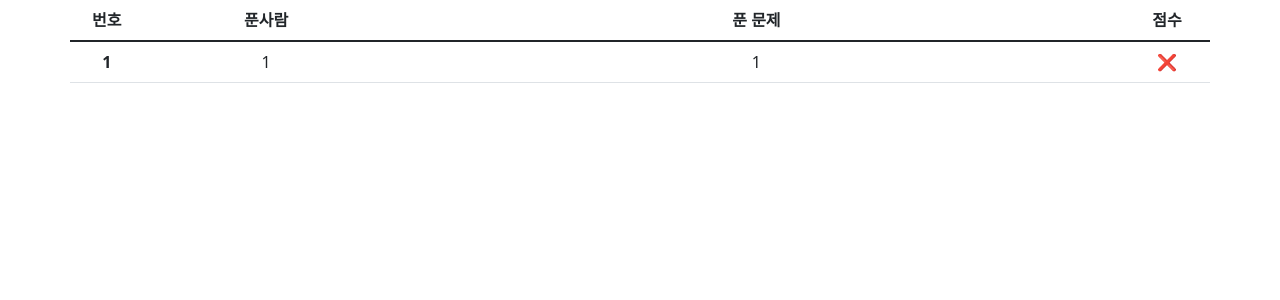
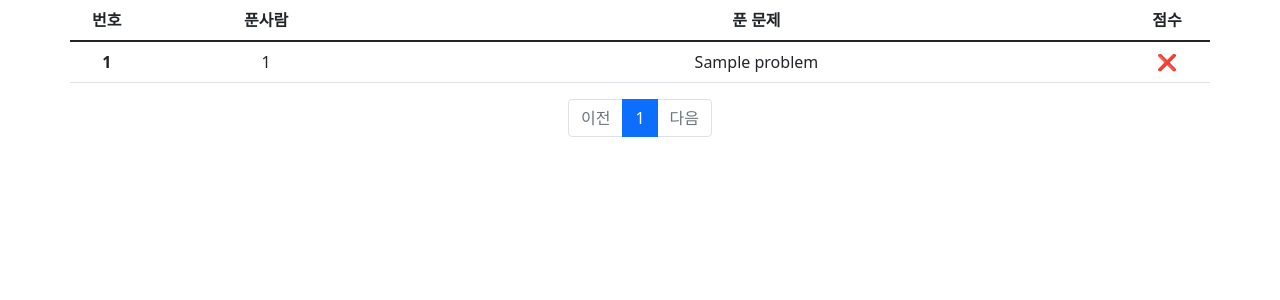
Before and after one commit to Jodayday/framework, a Flask app: template templates/check.html in a window 1280 px wide. Shown: the part 72-372 px from the top of the page. Run offline with Flask 3, Linux system fonts and the light colour scheme; the template is opened without the code that fills it: most values are stand-ins (such as "Sample title", 1, 10 or a date in 2020); parts of the project's set-up code (start-up, migrations or seed data) failed here and were passed over; some libraries are stand-ins or nearby versions.

Commit message:
문제풀이 페이지어 처리

```diff
--- a/app.py
+++ b/app.py
@@ -130,7 +130,9 @@ def subminssion():
 
 @app.route('/check/')
 def checks():
-    solve = Solve.query.all()
+    page = request.args.get('page', type=int, default=1)  # 페이지
+    solve = Solve.query.order_by(Solve.check)
+    solve = solve.paginate(page, per_page=15)
     return render_template('check.html', list=solve)
 # 개별풀이 확인
 
--- a/templates/check.html
+++ b/templates/check.html
@@ -3,19 +3,18 @@
 {% block head %}
 <title>IT 학습 : 풀이확인</title>
 <style>
-    .table-body{
+  .table-body {
     width: 100%;
     table-layout: fixed;
   }
 
-.lenght-mt{
+  .lenght-mt {
 
     overflow: hidden;
     text-overflow: ellipsis;
     white-space: nowrap;
     width: 40%;
   }
-
 </style>
 {% endblock %}
 
@@ -32,12 +31,13 @@
     </tr>
   </thead>
   <tbody class="align-middle text-center ">
-        {% for sol in list %}
+    {% for sol in list.items %}
+
     <tr onclick="location.href='/check/{{sol.id}}'">
 
-            <th scope="row"  class=""> {{sol.id}}</th>
-            <td class="lenght-mt">{{sol.user_id}}</td>
-            <td class="lenght-mt">{{sol.problem_id}}</td>
+      <th scope="row" class=""> {{sol.id}}</th>
+      <td class="lenght-mt">{{sol.user.userid}}</td>
+      <td class="lenght-mt">{{sol.problem.title}}</td>
       <td class="lenght-mt">
         {% if sol.check %}
         ⭕
@@ -56,6 +56,48 @@
 </table>
 
 
+<!-- 페이징처리 시작 -->
+<ul class="pagination justify-content-center">
+  <!-- 이전페이지 -->
+  {% if list.has_prev %}
+  <li class="page-item">
+    <a class="page-link" href="?page={{ list.prev_num }}">이전</a>
+  </li>
+  {% else %}
+  <li class="page-item disabled">
+    <a class="page-link" tabindex="-1" aria-disabled="true" href="javascript:void(0)">이전</a>
+  </li>
+  {% endif %}
+  {% for page_num in list.iter_pages() %}
+  {% if page_num %}
+  {% if page_num != list.page %}
+  <li class="page-item">
+    <a class="page-link" href="?page={{ page_num }}">{{ page_num }}</a>
+  </li>
+  {% else %}
+  <li class="page-item active" aria-current="page">
+    <a class="page-link" href="javascript:void(0)">{{ page_num }}</a>
+  </li>
+  {% endif %}
+  {% else %}
+  <li class="disabled">
+    <a class="page-link" href="javascript:void(0)">...</a>
+  </li>
+  {% endif %}
+  {% endfor %}
+  <!-- 다음페이지 -->
+  {% if list.has_next %}
+  <li class="page-item">
+    <a class="page-link" href="?page={{ list.next_num }}">다음</a>
+  </li>
+  {% else %}
+  <li class="page-item disabled">
+    <a class="page-link" tabindex="-1" aria-disabled="true" href="javascript:void(0)">다음</a>
+  </li>
+  {% endif %}
+</ul>
+<!-- 페이징처리 끝 -->
+
 {% endif %}
 
 {% endblock %}
```
Also changed, not shown: models.py (+6 -2 lines), templates/one_check.html (+12 -18 lines). Lines whose indentation alone changed are shown as unchanged.
